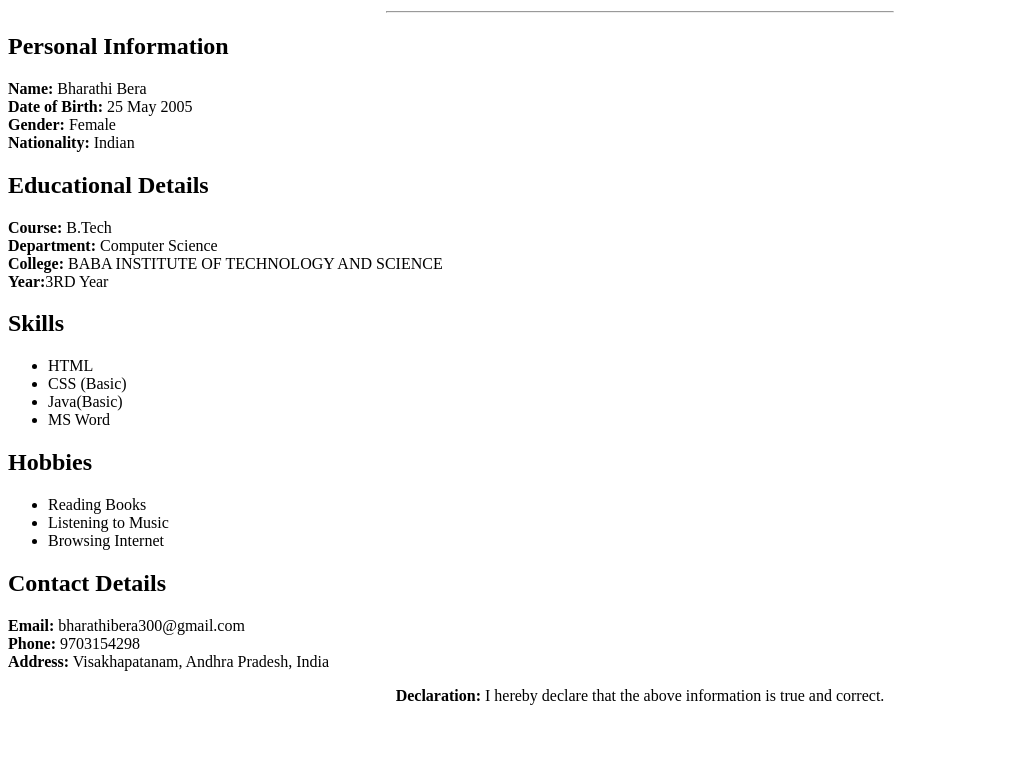
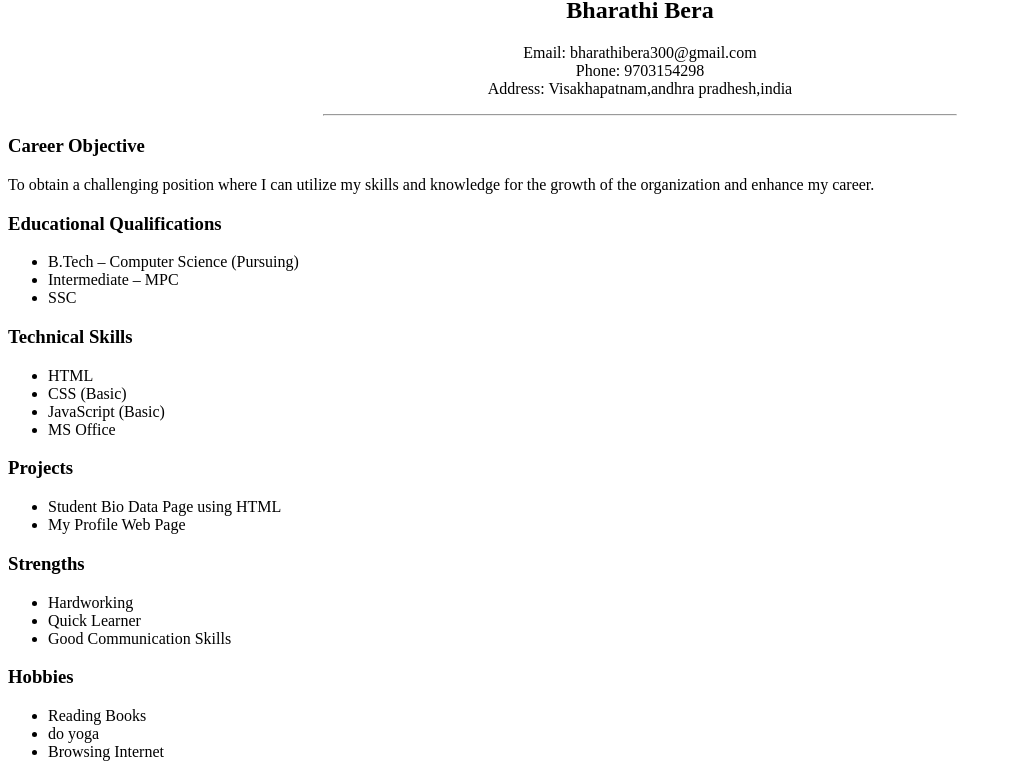
Before and after one commit to Bharathi9618/Bharathi25-bera, a plain HTML site: page index.html in a window 1280 px wide. Shown: the part 69-846 px from the top of the page, without its empty margins (0-1012 px from the left). Before the commit the page ends 800 px from the top, so only its background shows below. Drawn offline with Linux system fonts and the light colour scheme.

Commit message:
Add files via upload

```diff
--- a/index.html
+++ b/index.html
@@ -1,57 +1,83 @@
-<!DOCTYPE html>
+<html></html>
 <html lang="en">
 <head>
     <meta charset="UTF-8">
-    <title>My Profile</title>
+    <title>My Resume</title>
 </head>
 <body>
 
     <center>
-        <h1>MY PROFILE</h1>
-        <hr width="40%">
+        <h1>RESUME</h1>
+        <h2>Bharathi Bera</h2>
+        <p>
+            Email: bharathibera300@gmail.com<br>
+            Phone: 9703154298<br>
+            Address: Visakhapatnam,andhra pradhesh,india
+        </p>
+        <hr width="50%">
     </center>
 
-    <h2>Personal Information</h2>
+    <h3>Career Objective</h3>
     <p>
-        <b>Name:</b> Bharathi Bera <br>
-        <b>Date of Birth:</b> 25 May 2005 <br>
-        <b>Gender:</b> Female <br>
-        <b>Nationality:</b> Indian
+        To obtain a challenging position where I can utilize my skills and
+        knowledge for the growth of the organization and enhance my career.
     </p>
 
-    <h2>Educational Details</h2>
-    <p>
-        <b>Course:</b> B.Tech <br>
-        <b>Department:</b> Computer Science <br>
-        <b>College:</b> BABA INSTITUTE OF TECHNOLOGY AND SCIENCE <br>
-        <b>Year:</b>3RD Year
-    </p>
+    <h3>Educational Qualifications</h3>
+    <ul>
+        <li>B.Tech – Computer Science (Pursuing)</li>
+        <li>Intermediate – MPC</li>
+        <li>SSC</li>
+    </ul>
 
-    <h2>Skills</h2>
+    <h3>Technical Skills</h3>
     <ul>
         <li>HTML</li>
         <li>CSS (Basic)</li>
-        <li>Java(Basic)</li>
-        <li>MS Word</li>
+        <li>JavaScript (Basic)</li>
+        <li>MS Office</li>
     </ul>
 
-    <h2>Hobbies</h2>
+    <h3>Projects</h3>
+    <ul>
+        <li>Student Bio Data Page using HTML</li>
+        <li>My Profile Web Page</li>
+    </ul>
+
+    <h3>Strengths</h3>
+    <ul>
+        <li>Hardworking</li>
+        <li>Quick Learner</li>
+        <li>Good Communication Skills</li>
+    </ul>
+
+    <h3>Hobbies</h3>
     <ul>
         <li>Reading Books</li>
-        <li>Listening to Music</li>
+        <li>do yoga
         <li>Browsing Internet</li>
     </ul>
 
-    <h2>Contact Details</h2>
+    <h3>Personal Details</h3>
     <p>
-        <b>Email:</b> bharathibera300@gmail.com <br>
-        <b>Phone:</b> 9703154298 <br>
-        <b>Address:</b> Visakhapatanam, Andhra Pradesh, India
+        Date of Birth : 25 May 2005 <br>
+        Gender : Female <br>
+        Nationality : Indian <br>
+        Languages Known : English, Telugu
     </p>
 
-    <center>
-        <p><b>Declaration:</b> I hereby declare that the above information is true and correct.</p>
-    </center>
+    <h3>Declaration</h3>
+    <p>
+        I hereby declare that the above information is true to the best of my knowledge.
+    </p>
+
+    <p>
+        <b>Place:</b> Visakhapatnam<br>
+        <b>Date:</b> 18/feb/2026
+    </p>
+    <p>
+        <b>Signature:</b> Bharathi Bera
+    </p>
 
 </body>
 </html>
```
